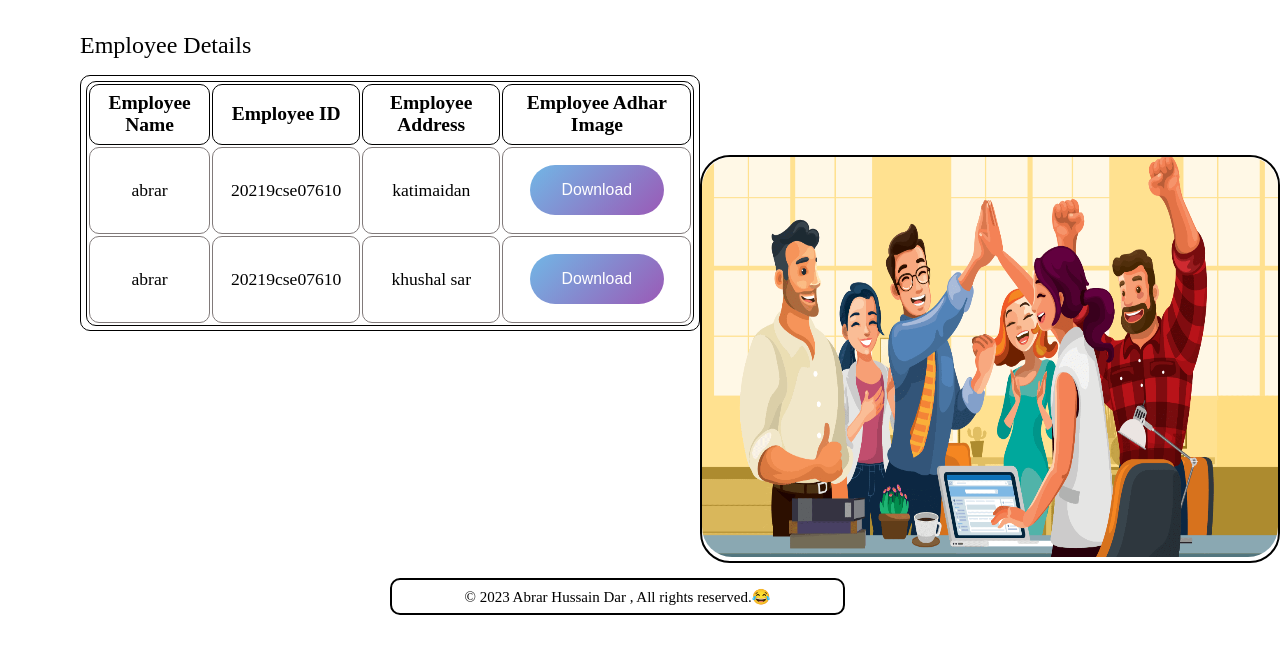
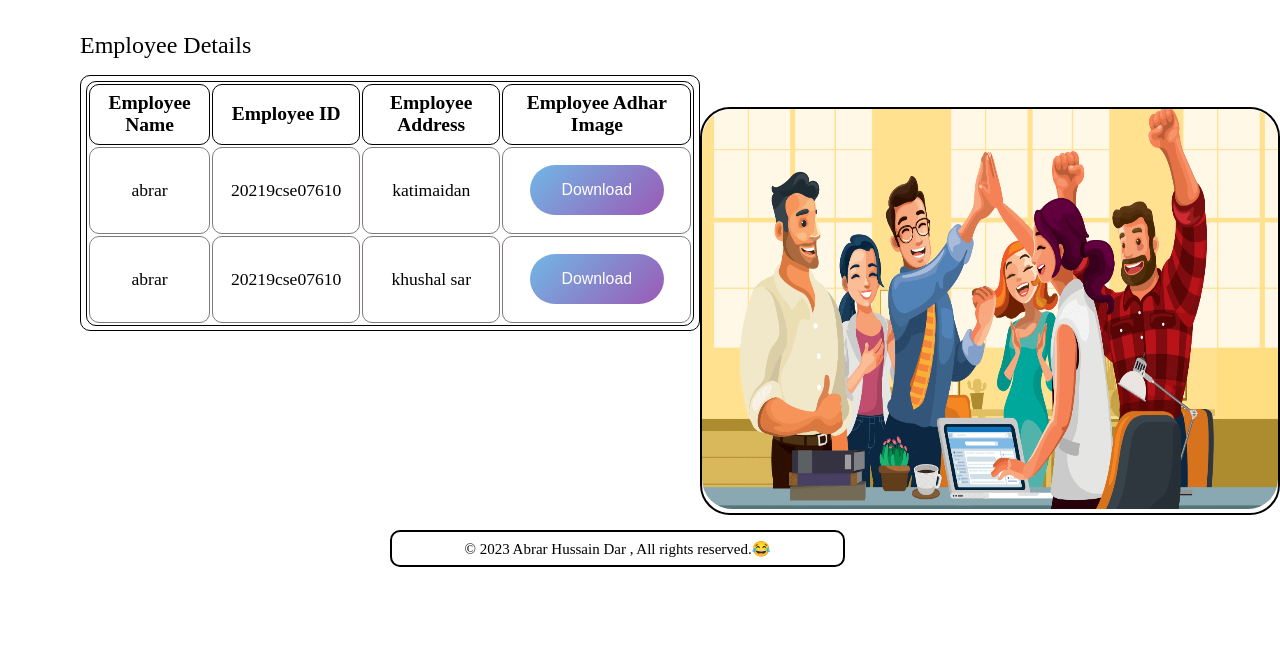
Before and after one commit to Abrarhussaindar/empdb, a Django app: page /emp_details/ in a window 1280 px wide. Shown: the top 654 px of the page. Run offline with Django 4.2, Linux system fonts and the light colour scheme; data comes from the database, SQL or seed files in the repository; both versions use the stored data as it was after the commit.

Commit message:
white noise

```diff
--- a/empdb/settings.py
+++ b/empdb/settings.py
@@ -43,6 +43,7 @@ INSTALLED_APPS = [
 
 MIDDLEWARE = [
     'django.middleware.security.SecurityMiddleware',
+    'whitenoise.middleware.WhiteNoiseMiddleware',
     'django.contrib.sessions.middleware.SessionMiddleware',
     'django.middleware.common.CommonMiddleware',
     'django.middleware.csrf.CsrfViewMiddleware',
--- a/static/css/emp_details.css
+++ b/static/css/emp_details.css
@@ -20,7 +20,7 @@
   height: -moz-max-content;
   height: max-content;
   border-radius: 30px;
-  margin-top: 5em;
+  margin-top: 2em;
 }
 .main .img img {
   width: 45vw;
--- a/static/css/emp_details.scss
+++ b/static/css/emp_details.scss
@@ -17,7 +17,7 @@
         border: 2px solid black;
         height: max-content;
         border-radius: 30px ;
-        margin-top: 5em;
+        margin-top: 2em;
         img{
             width: 45vw;
             border-radius: 30px;
```
Also changed, not shown: db.sqlite3, static/images/spider-man-4k-digital-art-2021-wallpapers-56635-92428-6857701_1_TxPAJiY.png (added).
